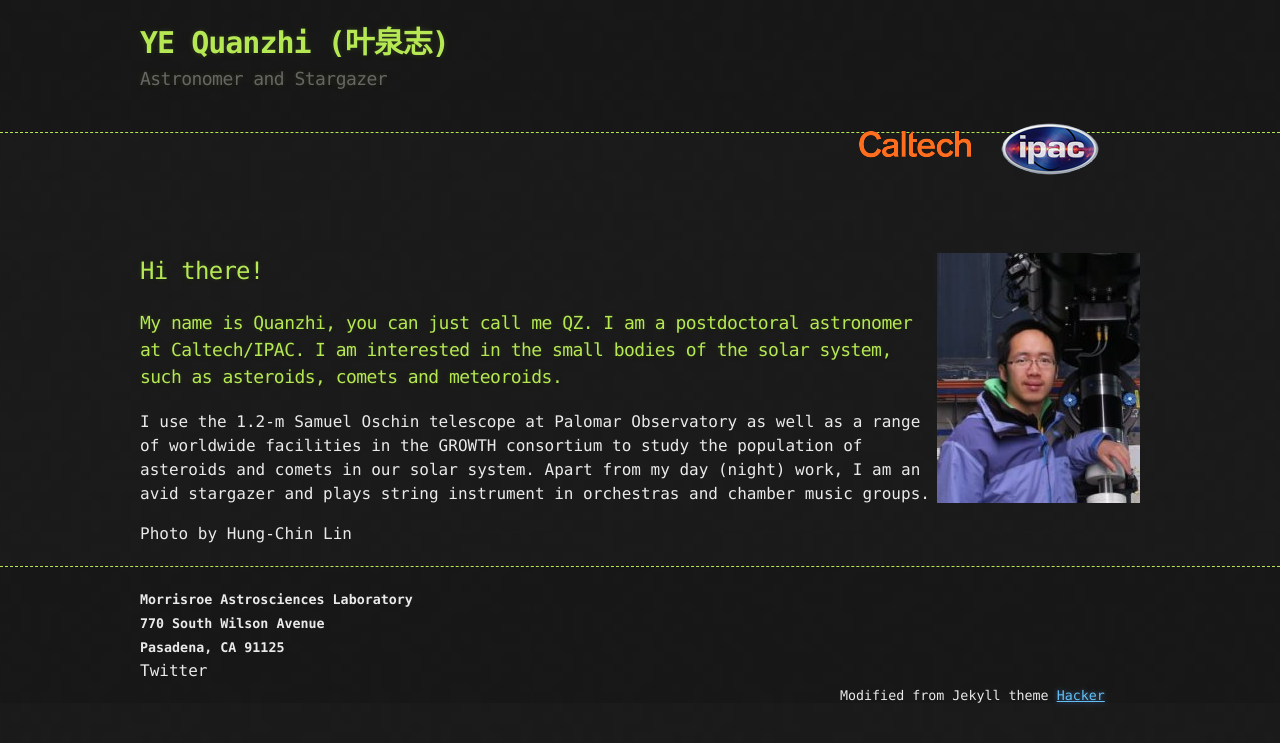
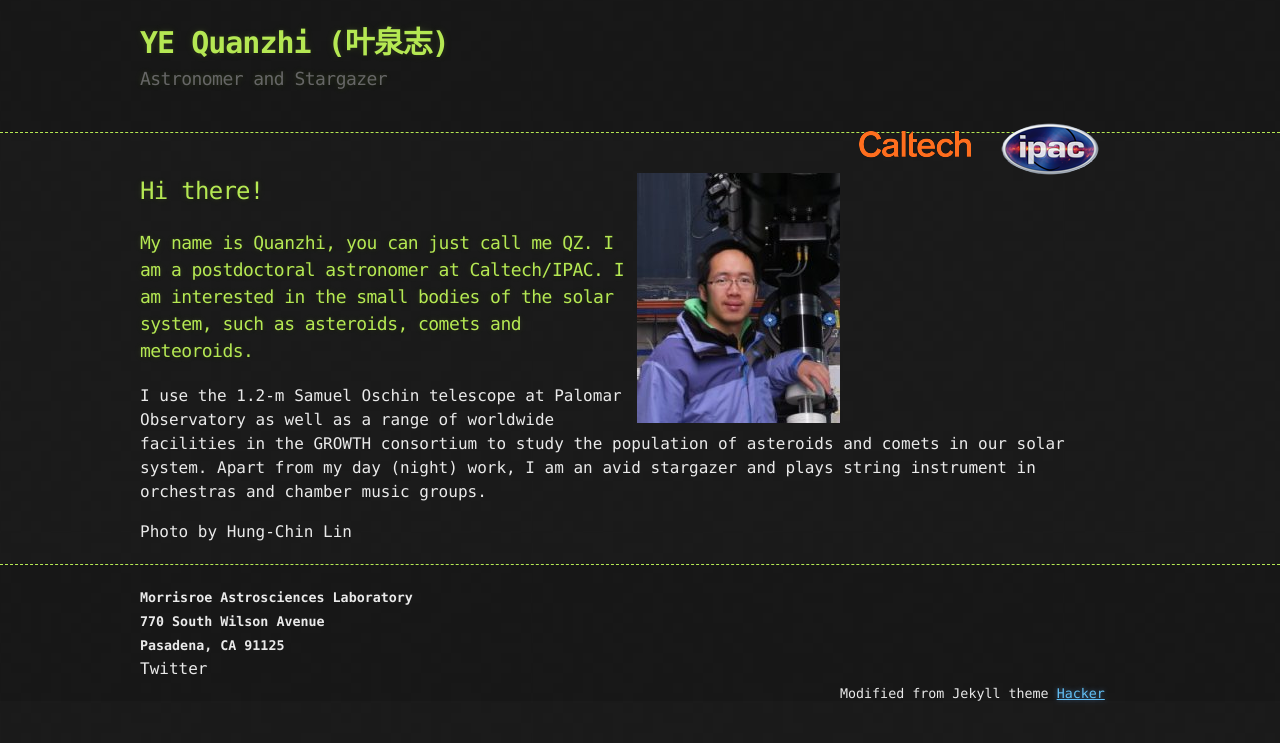
Before and after one commit to Yeqzids/Yeqzids.GitHub.io, a Jekyll site: the page built from index.md, in a window 1280 px wide. Shown: the top 743 px of the page. Built offline with Jekyll 4.4.1, drawn with Linux system fonts in a browser that asks for light colours.

Commit message:
revised header style

```diff
--- a/_layouts/default.html
+++ b/_layouts/default.html
@@ -12,7 +12,7 @@
   <body>
 
     <header>
-      <div class="container">
+      <div class="container_header">
         <div class="subcontainer_header_main">
           <h1>{{ site.title | default: site.github.repository_name }}</h1>
           <h2>{{ site.description | default: site.github.project_tagline }}</h2>
--- a/_sass/jekyll-theme-hacker.scss
+++ b/_sass/jekyll-theme-hacker.scss
@@ -77,7 +77,7 @@
   width: 100%;
   border-bottom: 1px dashed $conifer; //header;
   padding: 20px 0;
-  margin: 0 0 120px 0;
+  margin: 0 0 40px 0;
 }
 
 header h1 {
```
